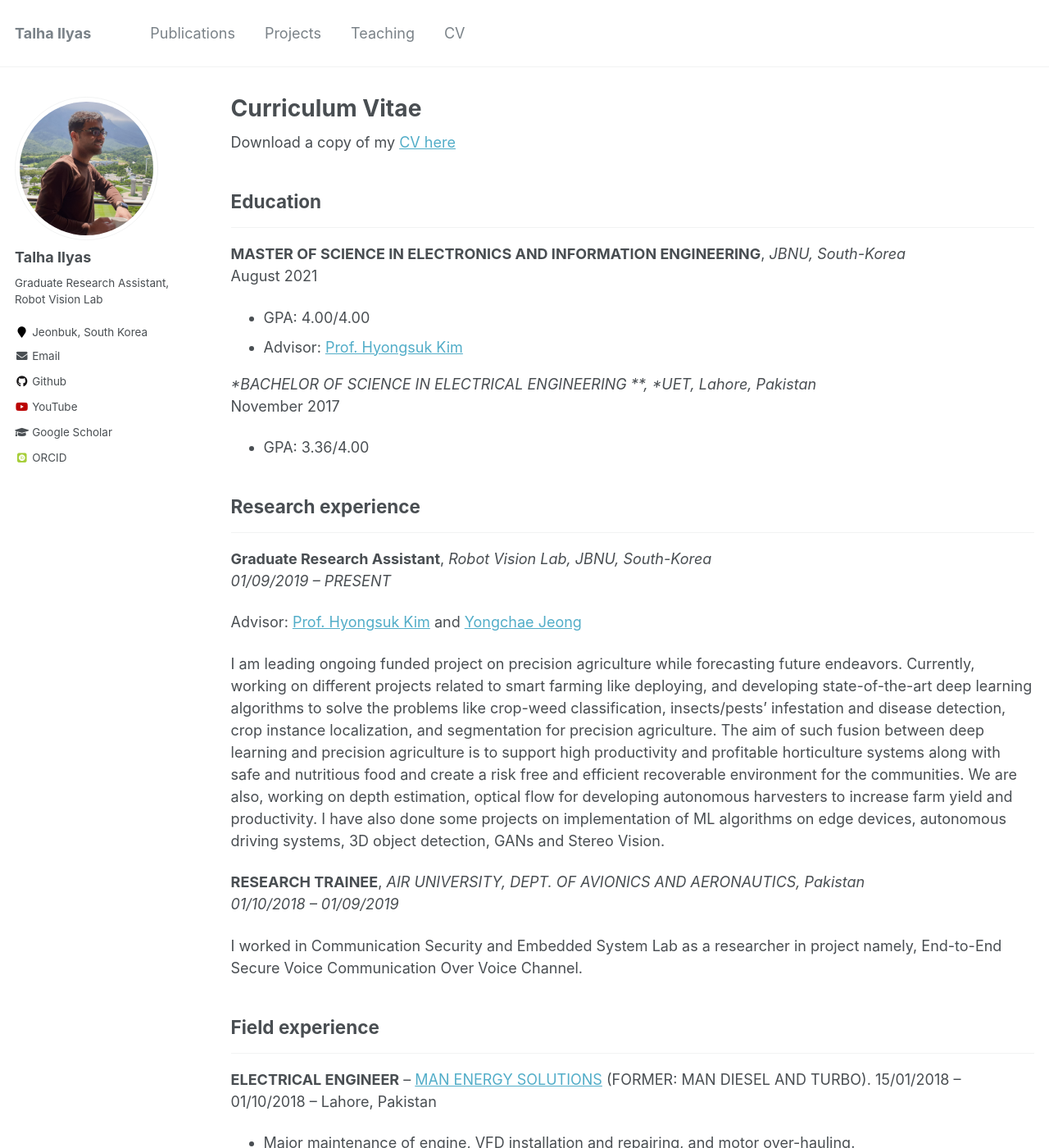
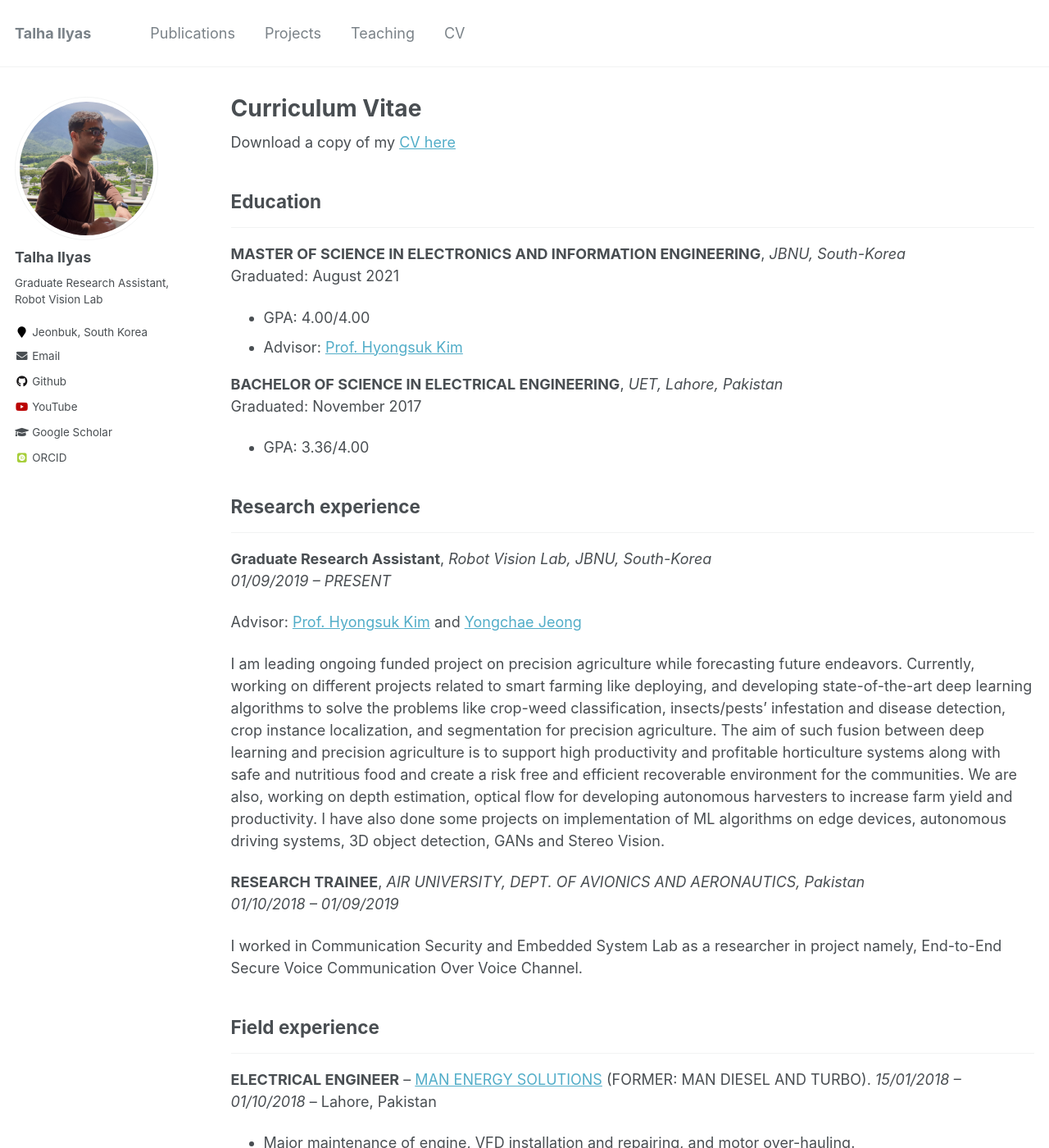
Before and after one commit to Mr-TalhaIlyas/Mr-TalhaIlyas.github.io, a Jekyll site: the page built from _pages/cv.md, in a window 1280 px wide and 1400 px high. Shown: the whole window at 82% size. Built offline with Jekyll 4.4.1, drawn with Linux system fonts in a browser that asks for light colours; some web fonts are replaced; some of the changed lines change nothing that is shown; some of the changed text lies outside the part shown.

Commit message:
Update cv.md

```diff
--- a/_pages/cv.md
+++ b/_pages/cv.md
@@ -14,12 +14,12 @@
 ## Education
 -----------------------
 **MASTER OF SCIENCE IN ELECTRONICS AND INFORMATION ENGINEERING**, *JBNU, South-Korea* <br>
-August 2021
+Graduated: August 2021
 * GPA: 4.00/4.00
 * Advisor: [Prof. Hyongsuk Kim](https://scholar.google.com/citations?user=ywYodqAAAAAJ&hl=en)
 
-**BACHELOR OF SCIENCE IN ELECTRICAL ENGINEERING **, *UET, Lahore, Pakistan* <br>
-November 2017
+**BACHELOR OF SCIENCE IN ELECTRICAL ENGINEERING**, *UET, Lahore, Pakistan* <br>
+Graduated: November 2017
 * GPA: 3.36/4.00
 
 ## Research experience
@@ -40,12 +40,12 @@
 ## Field experience
 -----------------------
 **ELECTRICAL ENGINEER** – [MAN ENERGY SOLUTIONS](https://man-es.com/global/pakistan) (FORMER: MAN DIESEL AND TURBO).
-15/01/2018 – 01/10/2018 – Lahore, Pakistan
+*15/01/2018 – 01/10/2018* – Lahore, Pakistan
 
 * Major maintenance of engine, VFD installation and repairing, and motor over-hauling.
 
 **ELECTRICAL SYSTEMS ENGINEER** – [WASA ELECTRIC CELL & ENERGY MANAGEMENT DEPT](http://wasafaisalabad.gop.pk/)
-15/09/2017 – 14/11/2017
+*15/09/2017 – 14/11/2017* – Faisalabad, Pakistan
 * Installation of PFI (Power Factor Improvement) Plants and auditing, recording, paying, monitoring, and keeping the statistical record of all Electricity Usage of WASA.
 
 ## Publications
```
